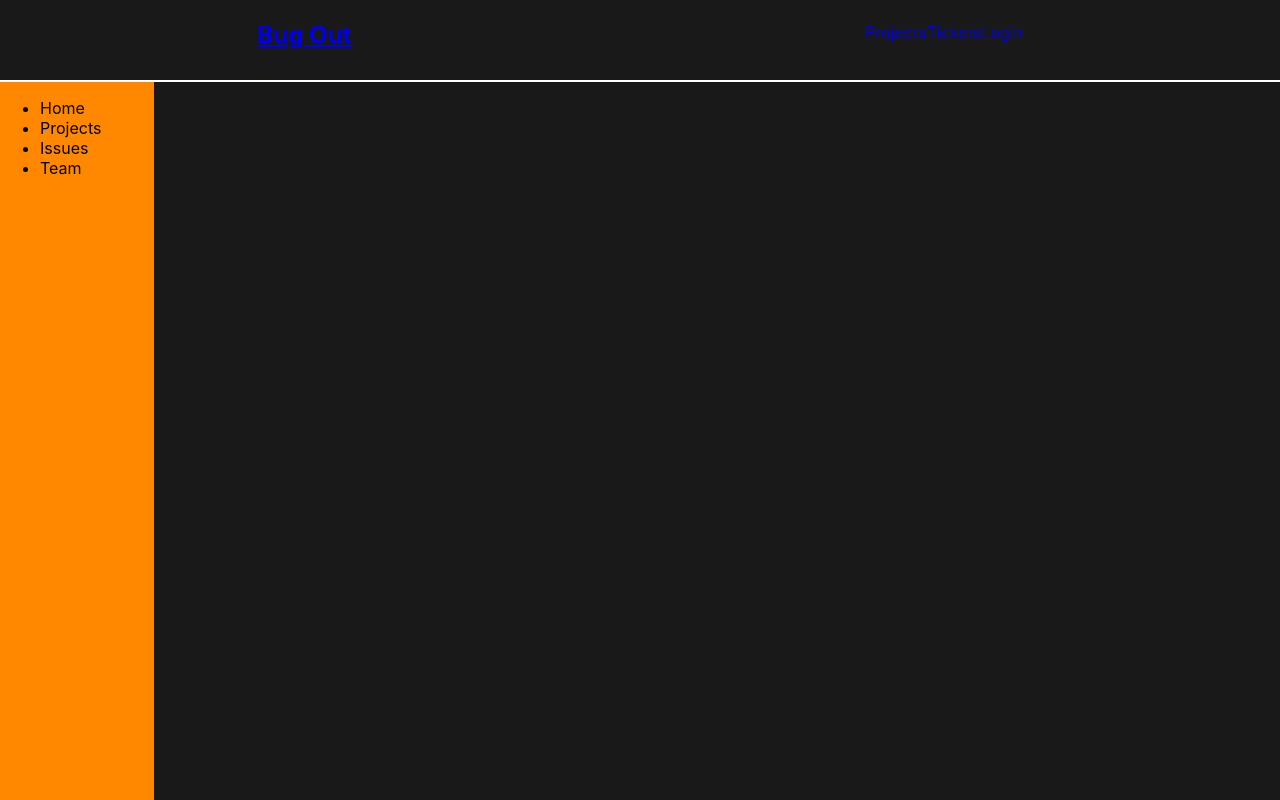
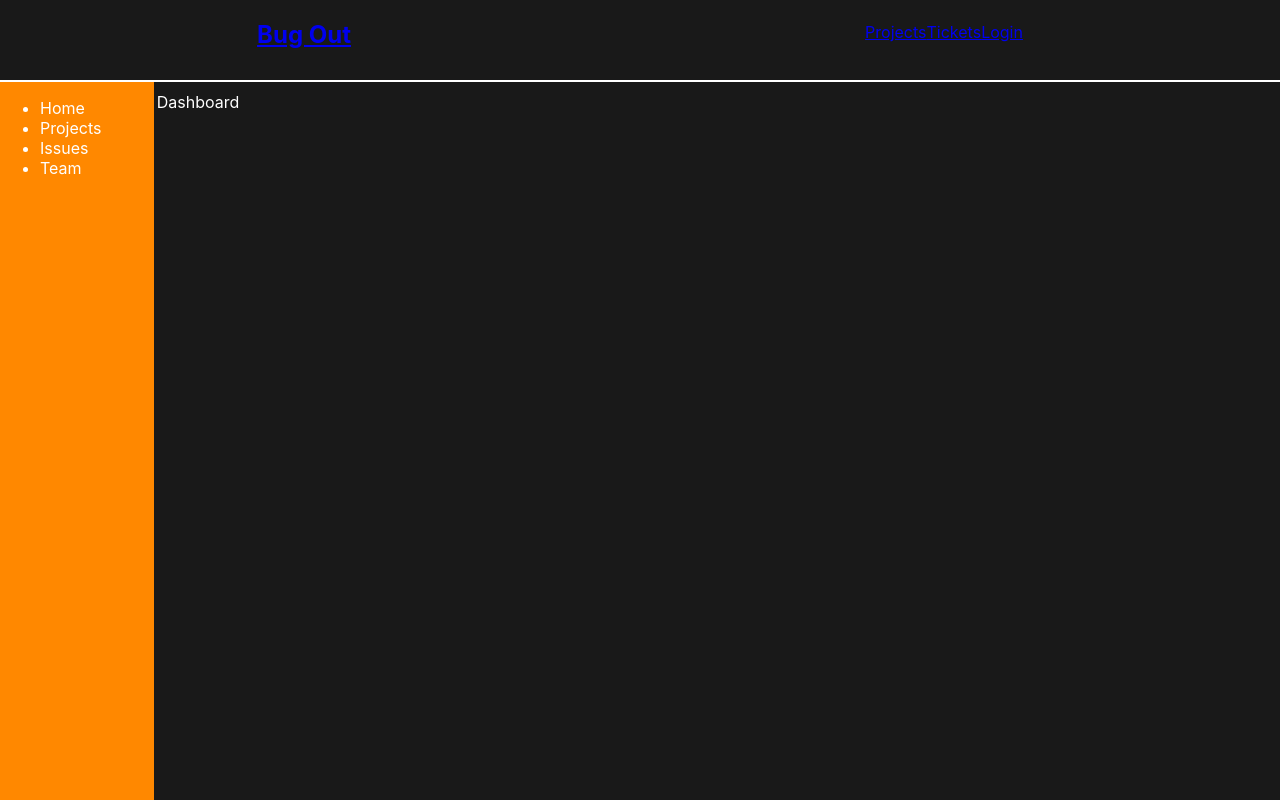
Before and after one commit to Jamie-Muir/bugout, a React (Create React App) app: page / in a window 1280 px wide. Built offline with nearby package versions, Linux system fonts and the light colour scheme.

Commit message:
basic routes

```diff
--- a/src/ViewRoute.js
+++ b/src/ViewRoute.js
@@ -1,16 +1,18 @@
 import React from 'react';
 import { Route, Routes } from 'react-router-dom';
+import Dashboard from './components/Dashboard';
 import OpenTicket from './components/OpenTicket';
 
 import './index.css';
+import Projects from './pages/Projects';
 
 function ViewRoute() {
 	return (
 		<div className='wrapper'>
 			<Routes>
+				<Route path='/' element={ <Dashboard /> } />
 				<Route path='/tickets' element={<OpenTicket />} exact />
-				<Route path='/projects' element={ <OpenTicket /> } />
-				{/* <Route path='/' element={ <OpenTicket /> } /> */}
+				<Route path='/projects' element={ <Projects /> } />
 			</Routes>
 		</div>
 	)
--- a/src/components/dashboard.js
+++ b/src/components/dashboard.js
@@ -1,10 +1,10 @@
 import React from 'react';
-import classes from './dashboard.module.scss';
+import classes from './Dashboard.module.scss';
 
-function dashboard() {
+function Dashboard() {
 	return (
-		<div>dashboard</div>
+		<div>Dashboard</div>
 	)
 }
 
-export default dashboard;
+export default Dashboard;
--- a/src/index.css
+++ b/src/index.css
@@ -9,6 +9,7 @@ body {
 	overflow: hidden;
 
 	background-color: var(--background-colour);
+	color: var(--text-colour);
 }
 
 code {
@@ -19,7 +20,7 @@ code {
 :root {
 	--background-colour: #191919;
 	--accent-colour: #f80;
-	--box-colour: antiquewhite;
+	--box-colour: #333;
 	--heading-colour: #fff;
 	--text-colour: #fff;
 }
--- a/src/pages/Projects.js
+++ b/src/pages/Projects.js
@@ -6,4 +6,4 @@ function Projects() {
 	)
 }
 
-export default Projects
+export default Projects;
```
